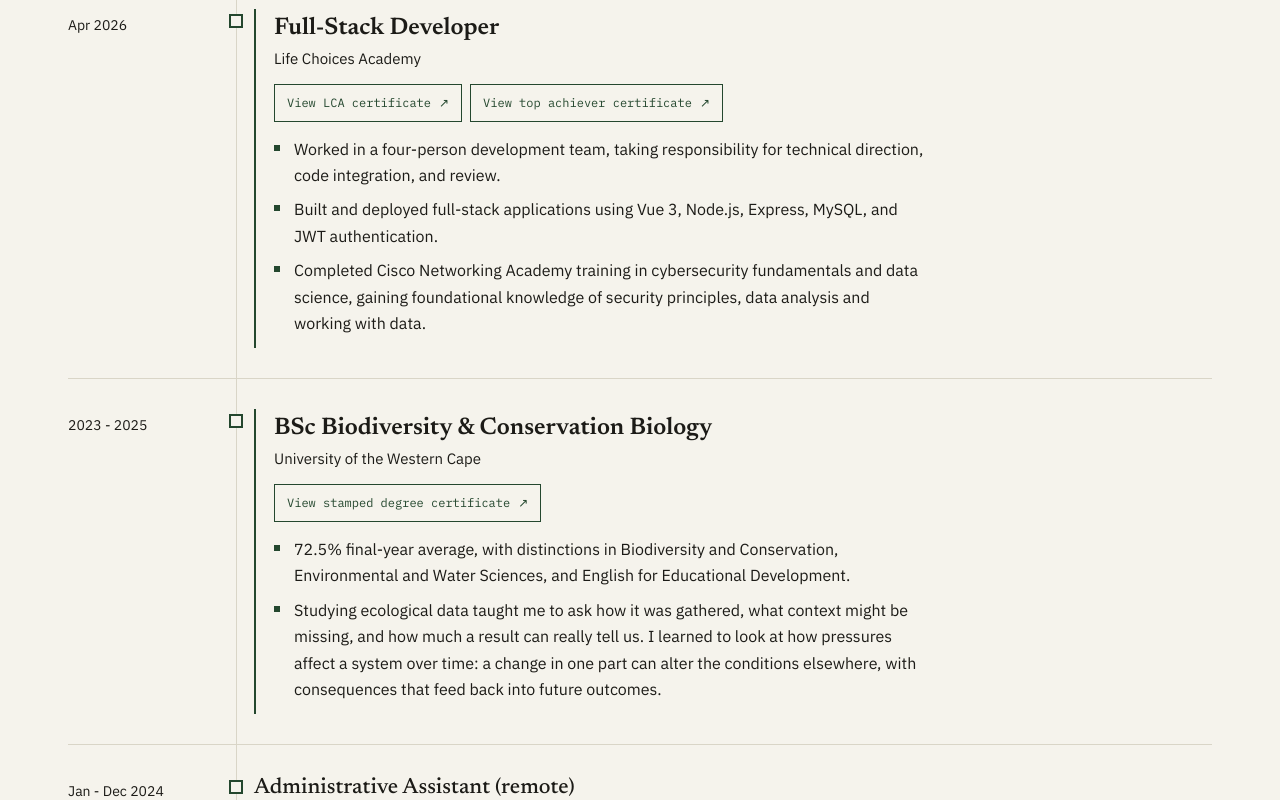
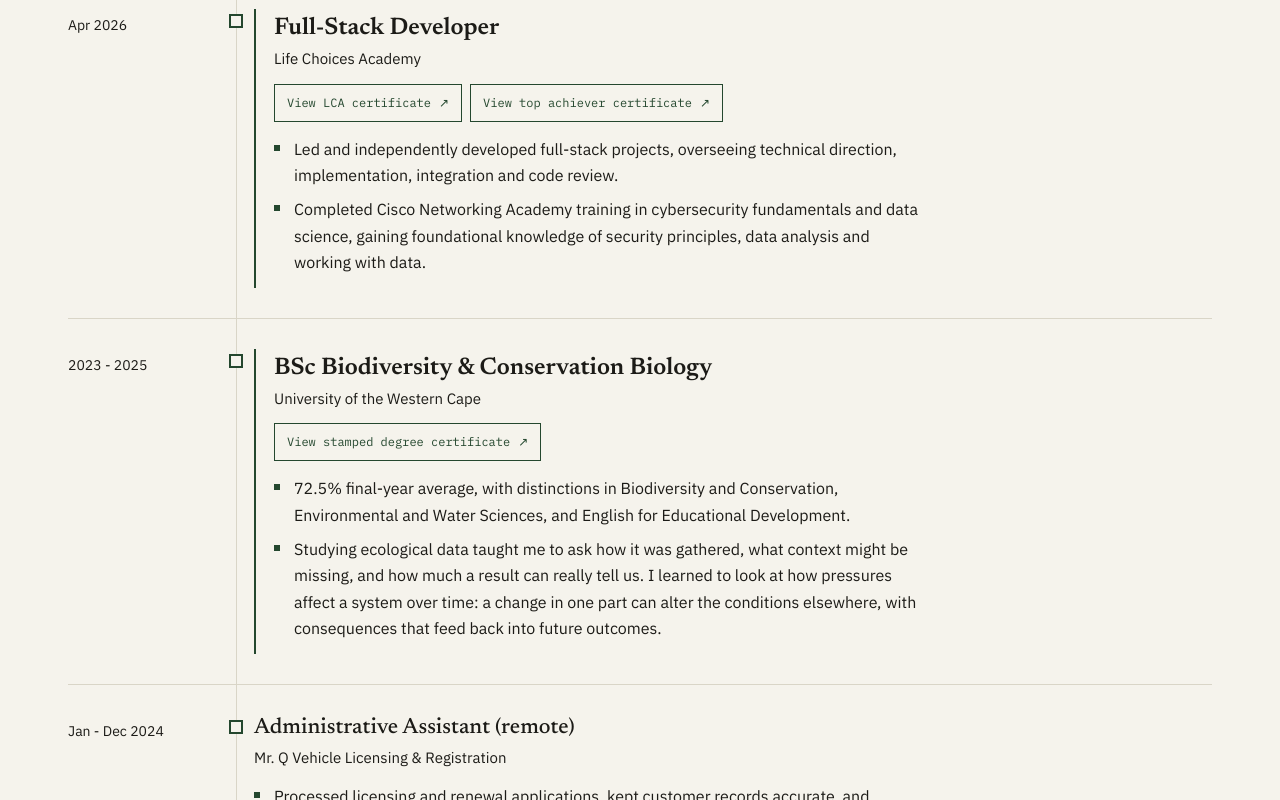
Before and after one commit to ihtishaamj63-web/ihtishaam-portfolio, a Vue app: page / in a window 1280 px wide. Shown: the part 2060-2860 px from the top of the page. Built offline with nearby package versions, Linux system fonts and the light colour scheme.

Commit message:
Tighten full-stack experience bullet

```diff
--- a/src/data/experience.js
+++ b/src/data/experience.js
@@ -25,8 +25,7 @@ export const experience = [
       },
     ],
     points: [
-      'Worked in a four-person development team, taking responsibility for technical direction, code integration, and review.',
-      'Built and deployed full-stack applications using Vue 3, Node.js, Express, MySQL, and JWT authentication.',
+      'Led and independently developed full-stack projects, overseeing technical direction, implementation, integration and code review.',
       'Completed Cisco Networking Academy training in cybersecurity fundamentals and data science, gaining foundational knowledge of security principles, data analysis and working with data.',
     ],
   },
```
